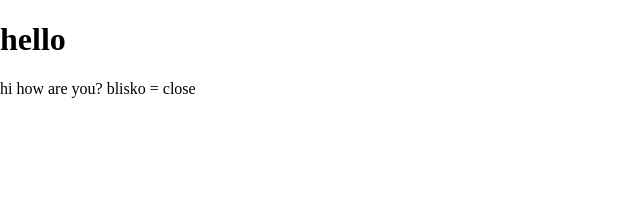
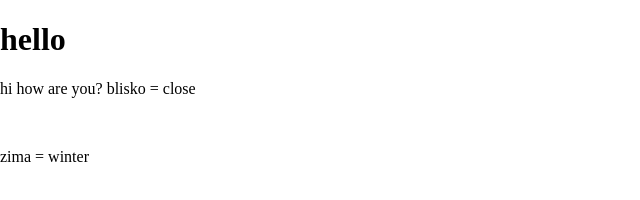
Before and after one commit to Nika-FKZ/NewPage, a plain HTML site: page index.html in a window 1280 px wide. Shown: the whole page, without its empty margins (0-640 px from the left). Drawn offline with Linux system fonts and the light colour scheme.

Commit message:
Nowy paragraf

```diff
--- a/index.html
+++ b/index.html
@@ -25,6 +25,8 @@
 		hi how are you?
 		blisko = close
 	</p>
+	<br>
+	<p>zima = winter</p>
 	<!-- Good Practices & tricks-->
 	<!--
 	1. for svg elements always include role attribute and either aria-label or aria-labelBy:
```
